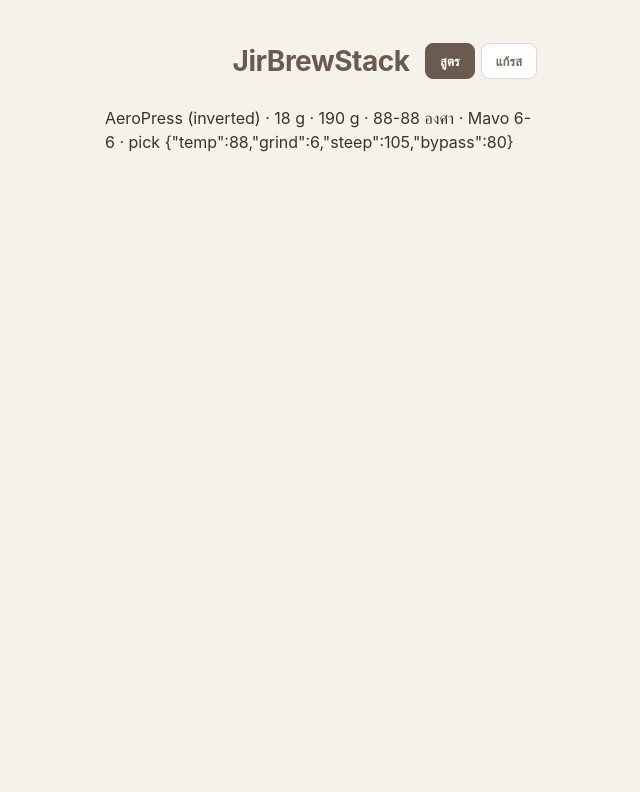
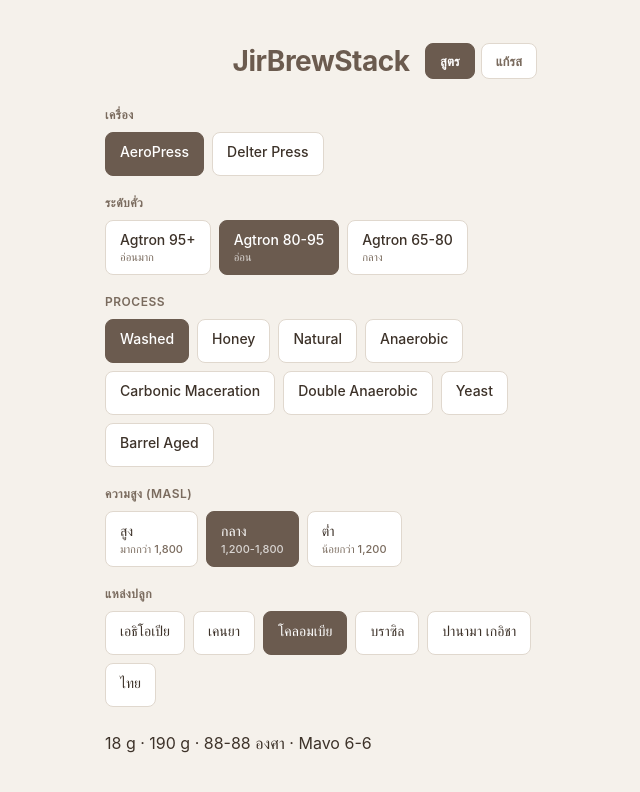
Before and after one commit to Jiraphat-DEV/JirBrewStack, a React (Vite) app: page / in a window 1280 px wide. Shown: the top 792 px of the page, without its empty margins (319-959 px from the left). Built offline with nearby package versions, Linux system fonts and the light colour scheme.

Commit message:
Add Worksheet input selectors

```diff
--- a/src/App.jsx
+++ b/src/App.jsx
@@ -1,6 +1,7 @@
 import { useState } from 'react';
 import rules from './data/brewing-rules.js';
 import { computeRecipe, defaultPicks } from './data/brew.js';
+import Worksheet from './components/Worksheet.jsx';
 import './App.css';
 
 export default function App() {
@@ -27,6 +28,7 @@
         <nav className="app__nav">
           <button
             type="button"
+            aria-current={view === 'worksheet' ? 'page' : undefined}
             className={`app__nav-btn${view === 'worksheet' ? ' app__nav-btn--active' : ''}`}
             onClick={() => setView('worksheet')}
           >
@@ -34,6 +36,7 @@
           </button>
           <button
             type="button"
+            aria-current={view === 'fix' ? 'page' : undefined}
             className={`app__nav-btn${view === 'fix' ? ' app__nav-btn--active' : ''}`}
             onClick={() => setView('fix')}
           >
@@ -46,11 +49,13 @@
         {view === 'timer' && <p>ตัวจับเวลา (ยังไม่ได้ทำ)</p>}
         {view === 'fix' && <p>ตารางแก้รส (ยังไม่ได้ทำ)</p>}
         {view === 'worksheet' && (
-          <p>
-            {rules[input.device].label} · {recipe.dose} g · {recipe.water} g ·{' '}
-            {recipe.temp.join('-')} องศา · Mavo {recipe.grind.join('-')} · pick{' '}
-            {JSON.stringify(picks)}
-          </p>
+          <>
+            <Worksheet input={input} onChange={changeInput} />
+            <p>
+              {recipe.dose} g · {recipe.water} g · {recipe.temp.join('-')} องศา · Mavo{' '}
+              {recipe.grind.join('-')}
+            </p>
+          </>
         )}
       </main>
     </div>
--- /dev/null
+++ b/src/components/Worksheet.css
@@ -0,0 +1,51 @@
+.worksheet {
+  display: flex;
+  flex-direction: column;
+  gap: 18px;
+}
+
+.worksheet__label {
+  font-size: 0.75rem;
+  font-weight: 600;
+  color: var(--color-text-muted);
+  text-transform: uppercase;
+  letter-spacing: 0.5px;
+  margin-bottom: 8px;
+}
+
+.worksheet__options {
+  display: flex;
+  flex-wrap: wrap;
+  gap: 8px;
+}
+
+.worksheet__option {
+  display: flex;
+  flex-direction: column;
+  align-items: flex-start;
+  gap: 2px;
+  padding: 10px 14px;
+  background: var(--color-surface);
+  border: 1px solid var(--color-border);
+  border-radius: var(--radius-sm);
+  color: var(--color-text);
+  font-size: 0.875rem;
+  font-weight: 500;
+  min-height: 44px;
+  transition: all var(--transition-fast);
+}
+
+.worksheet__option--active {
+  background: var(--color-primary);
+  border-color: var(--color-primary);
+  color: white;
+}
+
+.worksheet__option-hint {
+  font-size: 0.6875rem;
+  color: var(--color-text-muted);
+}
+
+.worksheet__option--active .worksheet__option-hint {
+  color: rgba(255, 255, 255, 0.75);
+}
--- /dev/null
+++ b/src/components/Worksheet.jsx
@@ -0,0 +1,40 @@
+import rules from '../data/brewing-rules.js';
+import './Worksheet.css';
+
+// เรียงตามลำดับขั้น 1-4 ใน worksheet โดยมีเครื่องอยู่บนสุด
+const GROUPS = [
+  { field: 'device', label: 'เครื่อง' },
+  { field: 'roast', label: 'ระดับคั่ว' },
+  { field: 'process', label: 'Process' },
+  { field: 'altitude', label: 'ความสูง (masl)' },
+  { field: 'origin', label: 'แหล่งปลูก' },
+];
+
+export default function Worksheet({ input, onChange }) {
+  return (
+    <section className="worksheet">
+      {GROUPS.map(({ field, label }) => (
+        <div key={field}>
+          <h2 className="worksheet__label">{label}</h2>
+          <div className="worksheet__options">
+            {rules.options[field].map((option) => {
+              const active = input[field] === option.key;
+              return (
+                <button
+                  key={option.key}
+                  type="button"
+                  aria-pressed={active}
+                  className={`worksheet__option${active ? ' worksheet__option--active' : ''}`}
+                  onClick={() => onChange(field, option.key)}
+                >
+                  <span>{option.label}</span>
+                  {option.hint && <span className="worksheet__option-hint">{option.hint}</span>}
+                </button>
+              );
+            })}
+          </div>
+        </div>
+      ))}
+    </section>
+  );
+}
```
